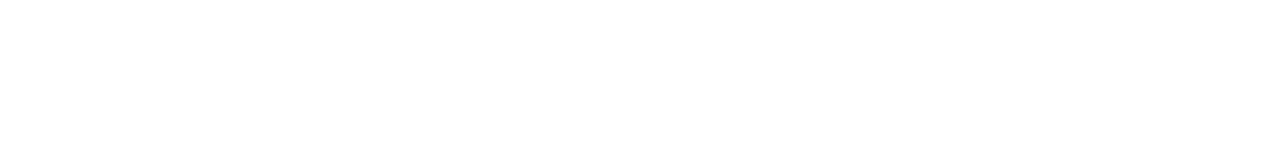
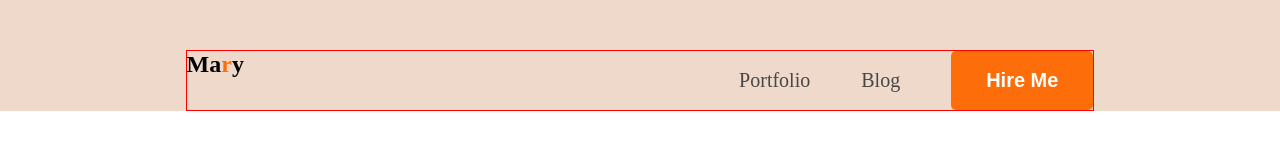
Before and after one commit to Tasmih/Tasmih-Rob-Mow-Portfolio, a plain HTML site: page index.html in a window 1280 px wide. Drawn offline with Linux system fonts and the light colour scheme.

Commit message:
desihn navbar and styleed according to design

```diff
--- a/index.html
+++ b/index.html
@@ -1,11 +1,32 @@
 <!DOCTYPE html>
 <html lang="en">
+
 <head>
     <meta charset="UTF-8">
     <meta name="viewport" content="width=device-width, initial-scale=1.0">
     <title>Tasmih Rob Mow Portfolio</title>
+    <link rel="preconnect" href="https://fonts.googleapis.com">
+    <link rel="preconnect" href="https://fonts.gstatic.com" crossorigin>
+    <link href="https://fonts.googleapis.com/css2?family=Open+Sans:ital,wght@0,300..800;1,300..800&display=swap"
+        rel="stylesheet">
+        <link rel="stylesheet" href="style/portfolio.css">
 </head>
-<body>
+
+<body class="font-open-san">
+    <header>
+        <Nav>
+            <div class="logo">
+                <h2>Ma<span class="color-orange">r</span>y</h2>
+
+            </div>
+            <ul class="menu">
+                <li><a href="http://">Portfolio</a></li>
+                <li><a href="http://">Blog</a></li>
+                <li><BUTton class="btn">Hire Me</BUTton></li>
+            </ul>
+        </Nav>
+    </header>
 
 </body>
+
 </html>
--- /dev/null
+++ b/style/portfolio.css
@@ -0,0 +1,54 @@
+*{
+    margin: 0;
+    padding: 0;
+    box-sizing: border-box;
+}
+/*Shared style */
+
+.font-open-sans- {
+  font-family: "Open Sans", sans-serif;
+  font-optical-sizing: auto;
+}
+.logo h2{
+  font-style: 45px;
+  font-weight: 900;
+}
+/*mainstyle */
+
+header{
+    background-color: #efd9ca ;
+    padding-top: 50px ;
+}
+.color-orange{
+color: #FD6E0A;
+}
+.btn{
+  background-color: #FD6E0A;
+  border: none;
+  padding: 18px 35px;
+  border-radius: 5px;
+  font-size: 20px;
+  font-weight: bold;
+  color: white;
+}
+nav{
+  width: 71%;
+  max-width: 1140px;
+  border: 1px solid red;
+  margin: 0px auto;
+  margin-left: auto;
+  display:flex;
+  justify-content: space-between ;
+
+}
+nav .menu{
+  display: flex;
+  list-style: none;
+  gap: 51px;
+  align-items: center;
+}
+nav .menu a {
+  font-size: 20px;
+  color: #474747;
+  text-decoration: none;
+}
```
